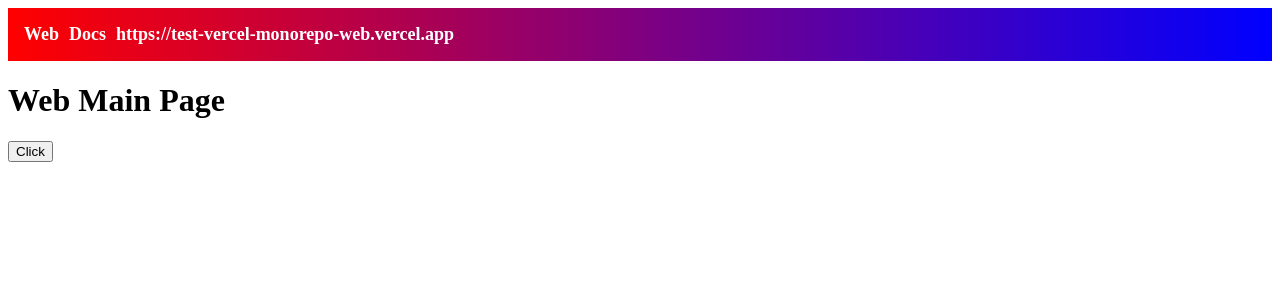
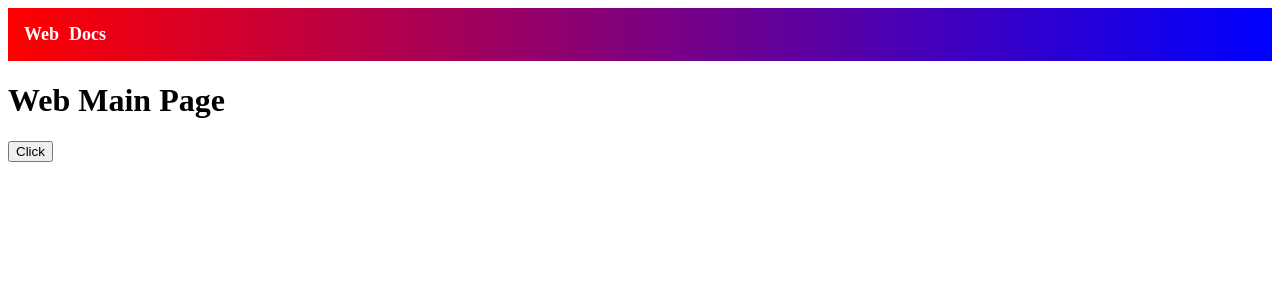
Before and after one commit to malazaysc/test-vercel-monorepo, a Next.js app in the folder apps/web/: page / in a window 1280 px wide. Shown: the top 300 px of the page. Built offline with nearby package versions, Linux system fonts and the light colour scheme.

Commit message:
VERCEL_URL

```diff
--- a/apps/web/next.config.js
+++ b/apps/web/next.config.js
@@ -19,4 +19,7 @@ module.exports = {
       },
     ];
   },
+  publicRuntimeConfig: {
+    VERCEL_URL: process.env.VERCEL_URL,
+  },
 };
--- a/packages/ui/Header.tsx
+++ b/packages/ui/Header.tsx
@@ -1,7 +1,10 @@
 import Link from "next/link";
 
-// const VERCEL_URL: String = process.env.VERCEL_URL;
-const VERCEL_URL: String = "https://test-vercel-monorepo-web.vercel.app";
+// const VERCEL_URL: String = "https://test-vercel-monorepo-web.vercel.app";
+import getConfig from 'next/config';
+
+const { publicRuntimeConfig } = getConfig();
+const { VERCEL_URL } = publicRuntimeConfig;
 
 export const Header = () => {
   return (
@@ -13,9 +16,6 @@ export const Header = () => {
         <Link href={`${VERCEL_URL}/docs`} className="header-link">
           Docs
         </Link>
-        <Link href={`${VERCEL_URL}/blog`} className="header-link">
-          {VERCEL_URL}
-        </Link>
       </div>
     </header>
   );
```
Also changed, not shown: 1 other file (tests, documents, lock files or other folders).
